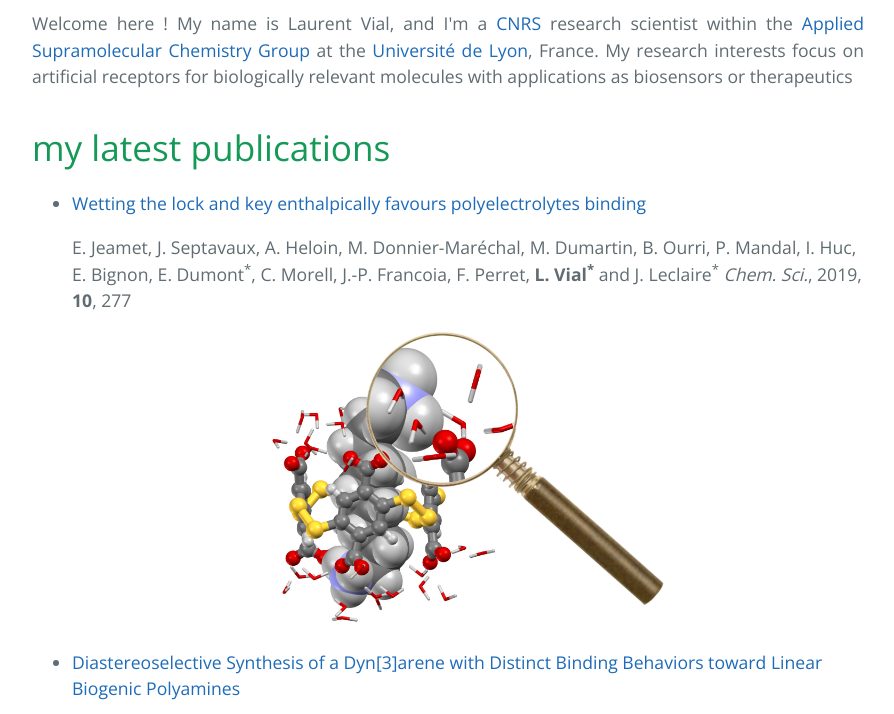
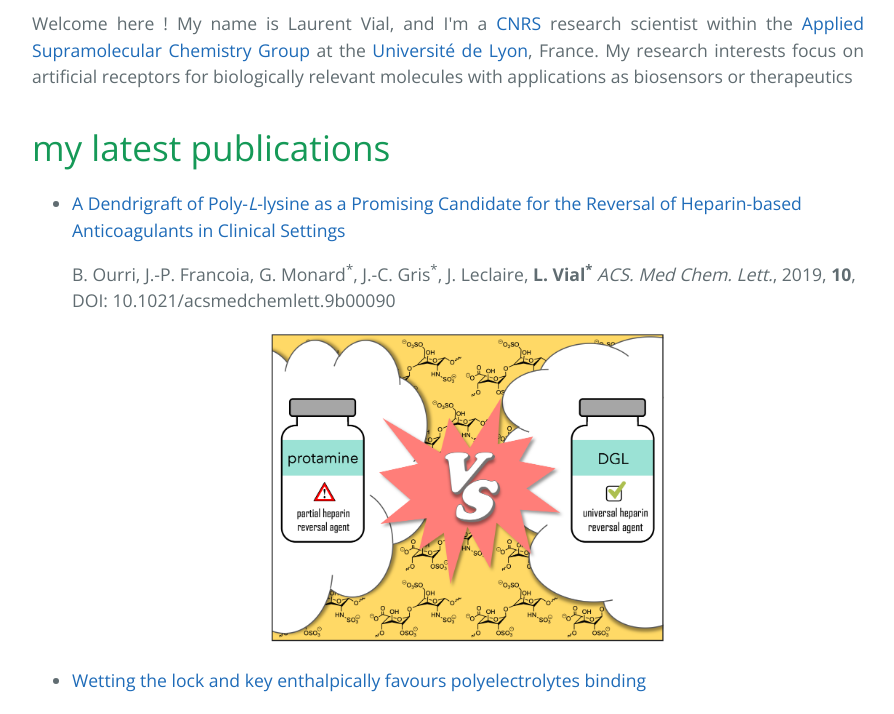
Before and after one commit to lovial/lovial.github.io, a Jekyll site: the page built from index.md, in a window 1280 px wide and 1400 px high, scrolled down 513 px. Shown: the top 714 px of the window, without its empty margins (192-1086 px from the left). Built offline with Jekyll 4.4.1, drawn with Linux system fonts in a browser that asks for light colours; the repository's description, which GitHub fills in, is left out; some of the changed text lies outside the part shown.

Commit message:
MAJ publications

```diff
--- a/index.md
+++ b/index.md
@@ -14,9 +14,26 @@
 
 # my latest publications
 
+- [A Dendrigraft of Poly-*L*-lysine as a Promising Candidate for the Reversal
+  of Heparin-based Anticoagulants in Clinical Settings](https://pubs.acs.org/doi/10.1021/acsmedchemlett.9b00090)
+
+  B. Ourri, J.-P. Francoia, G. Monard<sup>\*</sup>, J.-C. Gris<sup>\*</sup>, J. Leclaire, **L. Vial<sup>\*</sup>** *ACS. Med Chem. Lett.*, 2019, **10**, DOI: 10.1021/acsmedchemlett.9b00090
+
+  <p align="center">
+    <img src="images/med.png" width="400">
+  </p>
+
 - [Wetting the lock and key enthalpically favours polyelectrolytes binding](https://pubs.rsc.org/en/content/articlepdf/2018/sc/c8sc02966k)
 
-  E. Jeamet, J. Septavaux, A. Heloin, M. Donnier-Maréchal, M. Dumartin, B. Ourri, P. Mandal, I. Huc, E. Bignon, E. Dumont<sup>\*</sup>, C. Morell, J.-P. Francoia, F. Perret, **L. Vial<sup>\*</sup>** and J. Leclaire<sup>\*</sup> *Chem. Sci.*, 2019, **10**, 277
+  E. Jeamet, J. Septavaux, A. Heloin, M. Donnier-Maréchal, M. Dumartin, B. Ourri, P. Mandal, I. Huc, E. Bignon, E. Dumont<sup>\*</sup>, C. Morell, J.-P. Francoia, F. Perret, **L. Vial<sup>\*</sup>** and J. Leclaire<sup>\*</sup> *Chem. Sci.*, 2019, **10**, 277 - <font color="#159957">open access</font>
+
+  <p align="center">
+    <img src="images/CS.jpg" width="400">
+  </p>
+
+- [Diastereoselective Synthesis of a Dyn[3]arene with Distinct Binding Behaviors toward Linear Biogenic Polyamines](https://pubs.acs.org/doi/abs/10.1021/acs.orglett.8b00766)<br />
+
+  M. Donnier-Maréchal, J. Septavaux, E. Jeamet, F. Perret, A. Héloin, E. Dumont, J.-C. Rossi, F. Ziarelli, J. Leclaire<sup>\*</sup> and **L. Vial<sup>\*</sup>** *Org. Lett.* 2018, **20**, 2420
 
   <p align="center">
     <img src="images/CS.jpg" width="400">
```
Also changed, not shown: images/med.png (added), 1 other file.
